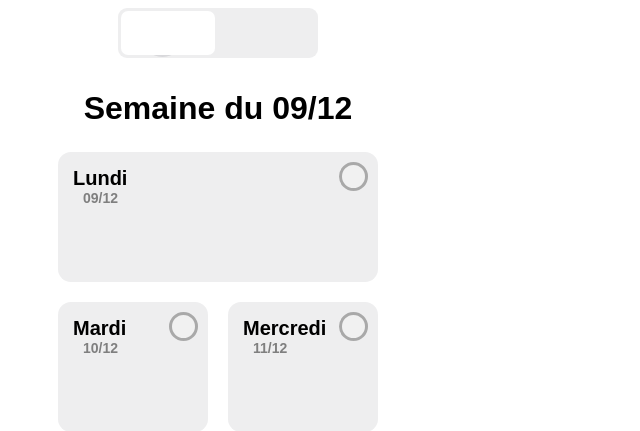
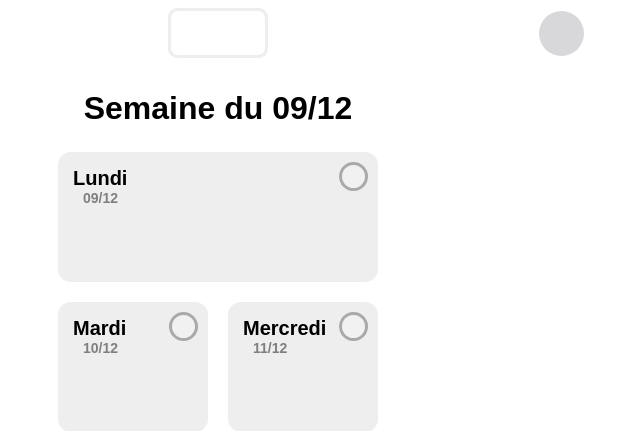
Before and after one commit to AymericNoblanc/Reservation_app, a Flask app: template templates/noblanc_app.html in a window 1280 px wide. Shown: the top 431 px of the page, without its empty margins (422-1062 px from the left). Run offline with Flask 3, Linux system fonts and the light colour scheme; the template is opened without the code that fills it, so the values that code supplies are empty; some libraries are stand-ins or nearby versions.

Commit message:
Petit changement sur l'UI de chargement
Signed-off-by: AymericNoblanc <aymeric.noblanc@gmail.com>

```diff
--- a/static/app_script.js
+++ b/static/app_script.js
@@ -75,6 +75,8 @@ async function getUsers() {
 
     selectUserCircle.style.backgroundColor = User.color;
     selectUserCircle.textContent = User.initial;
+    selectUserCircle.style.position = 'relative';
+    selectUserCircle.style.marginLeft = '11%';
 
     return usersData;
 
--- a/static/app_styles.css
+++ b/static/app_styles.css
@@ -40,13 +40,8 @@ body {
   flex-direction: column;
 }
 
-#navContainer{
-  display: flex;
-  justify-content: center;
-}
-
 nav {
-  width: 200px;
+  width: 100px;
   height: 50px;
   background-color: #EEEEEF;
   border-radius: 9px;
@@ -54,6 +49,7 @@ nav {
   display: flex;
   flex-wrap: wrap;
   flex-direction: column;
+  justify-content: center;
 }
 
 nav .sites {
@@ -89,8 +85,8 @@ nav .animation {
   align-items: center;
   color: white;
   background-color: #d8d8db;
-  margin-top: 2px;
-  margin-left: 11%;
+  margin-left: 29%;
+  position: absolute;
 }
 
 .sites:nth-child(1) {
```
